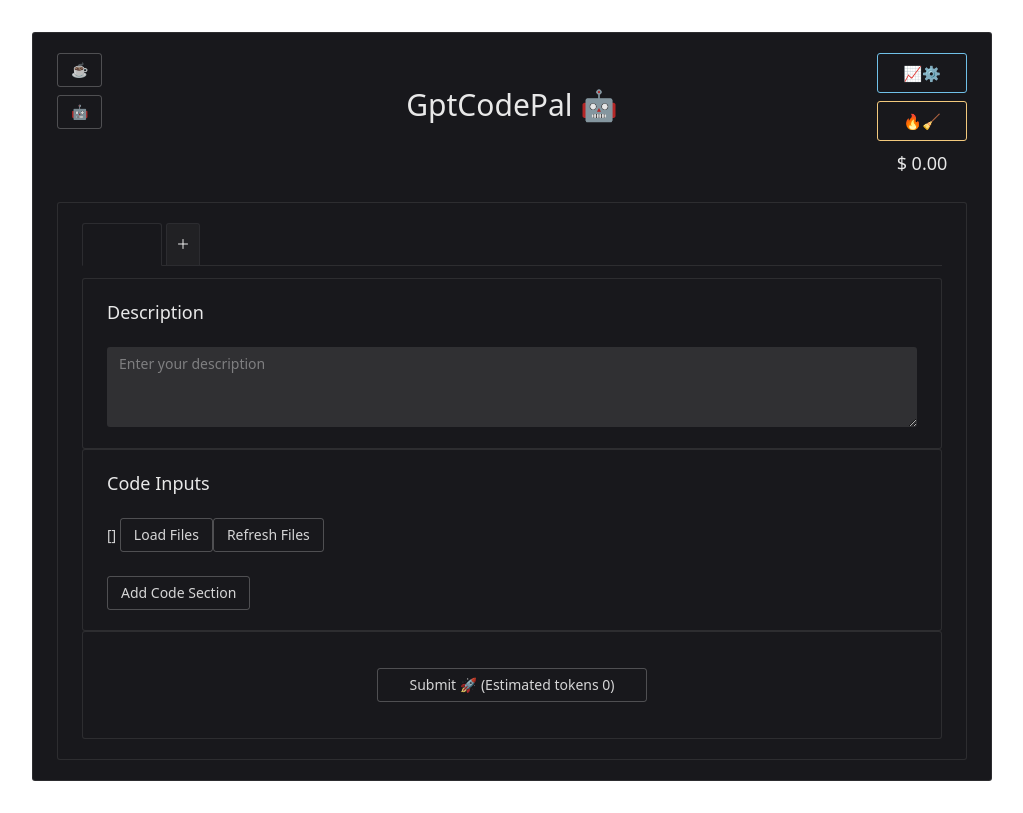
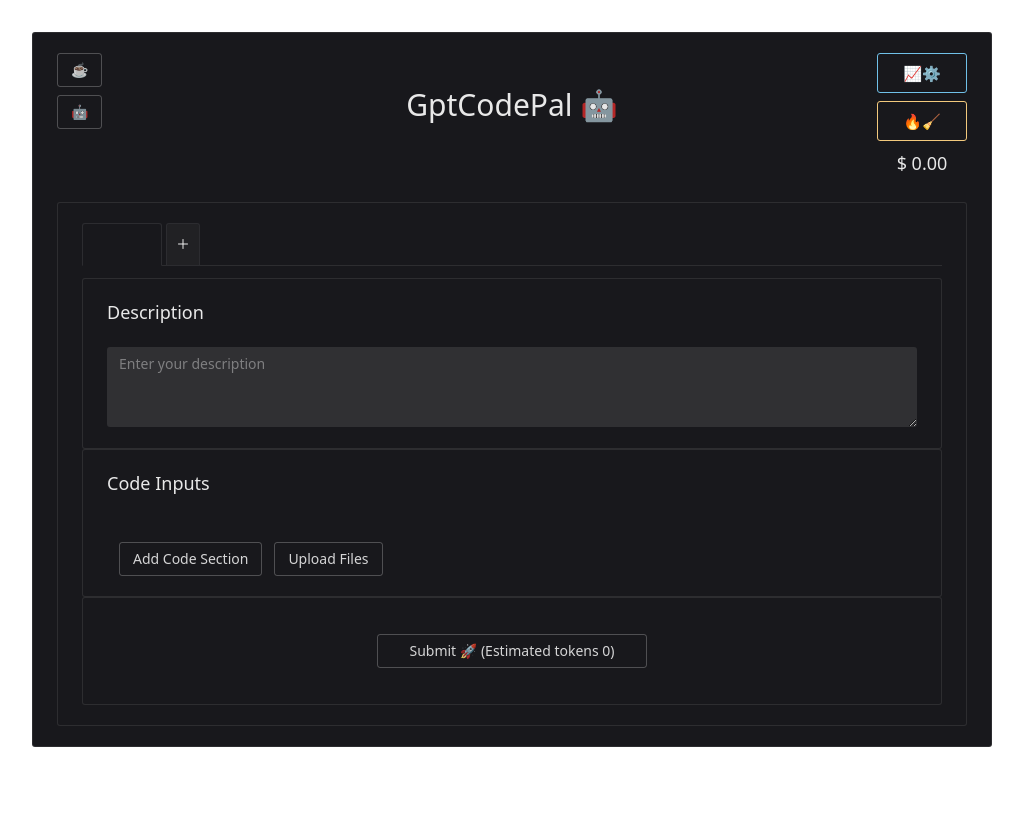
Before and after one commit to petersopko/gptcodepal, a Vue app: page / in a window 1280 px wide. Shown: the whole page, without its empty margins (128-1151 px from the left). Built offline with nearby package versions, Linux system fonts and the light colour scheme; what @highlightjs/vue-plugin, gpt3-tokenizer would draw is missing.

Commit message:
file upload refactor

```diff
--- a/src/components/CodeInputList.vue
+++ b/src/components/CodeInputList.vue
@@ -1,12 +1,6 @@
 <template>
     <n-card title="Code Inputs" @dragenter.prevent="dragCounter++" @dragleave.prevent="dragCounter--" @dragover.prevent
         @drop.prevent="fileDropHandler">
-        {{ loadedFiles }}
-        <input type="file" ref="fileInput" @change="fileChangeHandler" style="display: none" multiple />
-        <n-button @click="$refs.fileInput.click()">
-            Load Files
-        </n-button>
-        <n-button @click="refreshFiles">Refresh Files</n-button>
         <n-collapse class="mb-6">
             <n-collapse-item v-for="(codeInput, index) in codeInputsComputed"
                 :title="!codeInput.name ? 'Code Input ' + (index + 1) : codeInput.name" :name="index"
@@ -17,59 +11,43 @@
                 </template>
             </n-collapse-item>
         </n-collapse>
-        <n-button @click="addCodeInput">Add Code Section</n-button>
+        <n-button class="mx-3" @click="addCodeInput">
+            Add Code Section
+        </n-button>
+        <n-button @click="$refs.fileInput.click()">
+            Upload Files
+        </n-button>
+        <input type="file" ref="fileInput" @change="fileChangeHandler" style="display: none" multiple />
     </n-card>
 </template>
 
 <script setup>
 import { NCard, NCollapse, NCollapseItem, NButton } from "naive-ui";
-import CodeInput from './CodeInput.vue';
-import IconButton from './IconButton.vue';
+import CodeInput from "./CodeInput.vue";
+import IconButton from "./IconButton.vue";
 import { useTabsStore } from "../../store/tabsStore.js";
-import { computed, ref } from 'vue';
-import { watch } from "vue";
+import { computed, ref } from "vue";
 
 const tabsStore = useTabsStore();
-// test aaag
+const fileInput = ref(null);
+const codeInputsComputed = computed(() => tabsStore.activeTab.codeInputs);
+const dragCounter = ref(0);
+
 const addCodeInput = () => {
     tabsStore.addCodeInput();
 };
-const fileInput = ref(null);
-const loadedFiles = ref([]);
+
 async function fileChangeHandler(event) {
     const files = event.target.files;
-    loadedFiles.value = {};
+
     for (let i = 0; i < files.length; i++) {
         const file = files[i];
         const content = await readFileContent(file);
         tabsStore.addCodeInputFromFile(file.name, content);
-        loadedFiles.value[file.name] = { file, content }; // Use the file name as the key
     }
-    // Reset the input value to ensure the change event is fired every time
+
     event.target.value = null;
 }
-
-
-async function refreshFiles() {
-    console.log('test')
-    for (const fileName in loadedFiles.value) {
-        const { file } = loadedFiles.value[fileName];
-        const index = codeInputsComputed.value.findIndex(
-            (codeInput) => codeInput.name === file.name
-        );
-        console.log('index', index)
-        if (index !== -1) {
-            const newContent = await readFileContent(file);
-            console.log('test2', newContent)
-
-            tabsStore.updateCodeInput({ index, name: file.name, code: newContent });
-        }
-    }
-}
-
-const codeInputsComputed = computed(() => tabsStore.activeTab.codeInputs);
-
-const dragCounter = ref(0);
 
 async function fileDropHandler(event) {
     dragCounter.value = 0;
@@ -78,10 +56,10 @@ async function fileDropHandler(event) {
     for (let i = 0; i < files.length; i++) {
         const file = files[i];
         const content = await readFileContent(file);
-
         tabsStore.addCodeInputFromFile(file.name, content);
     }
 }
+
 async function readFileContent(file) {
     return new Promise((resolve, reject) => {
         const reader = new FileReader();
```
